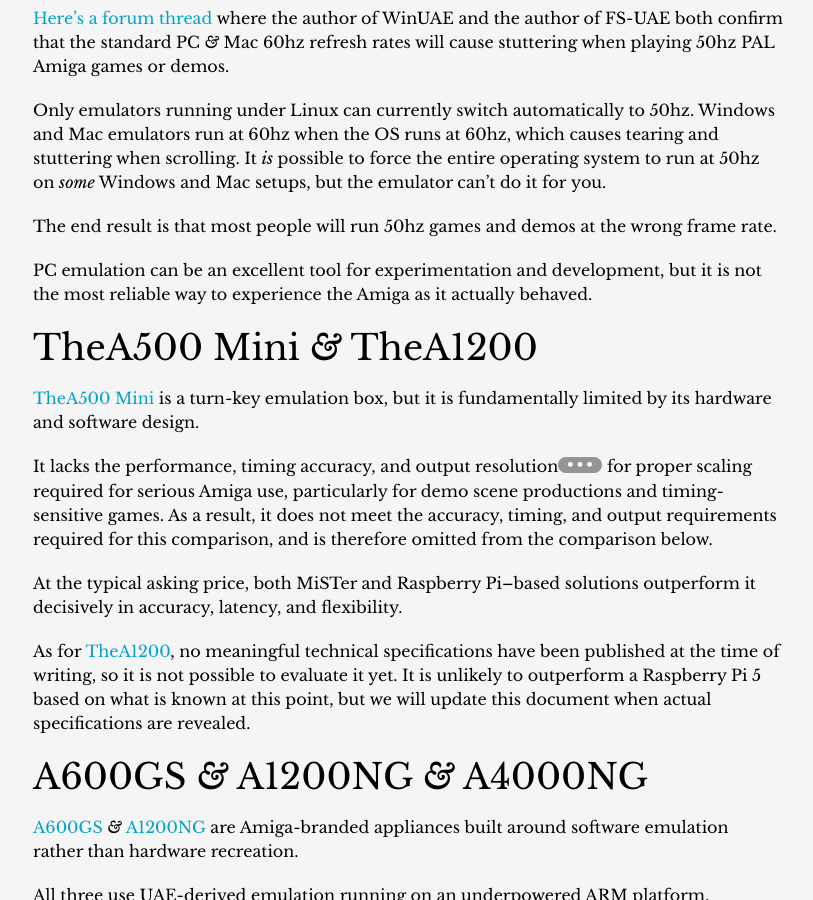
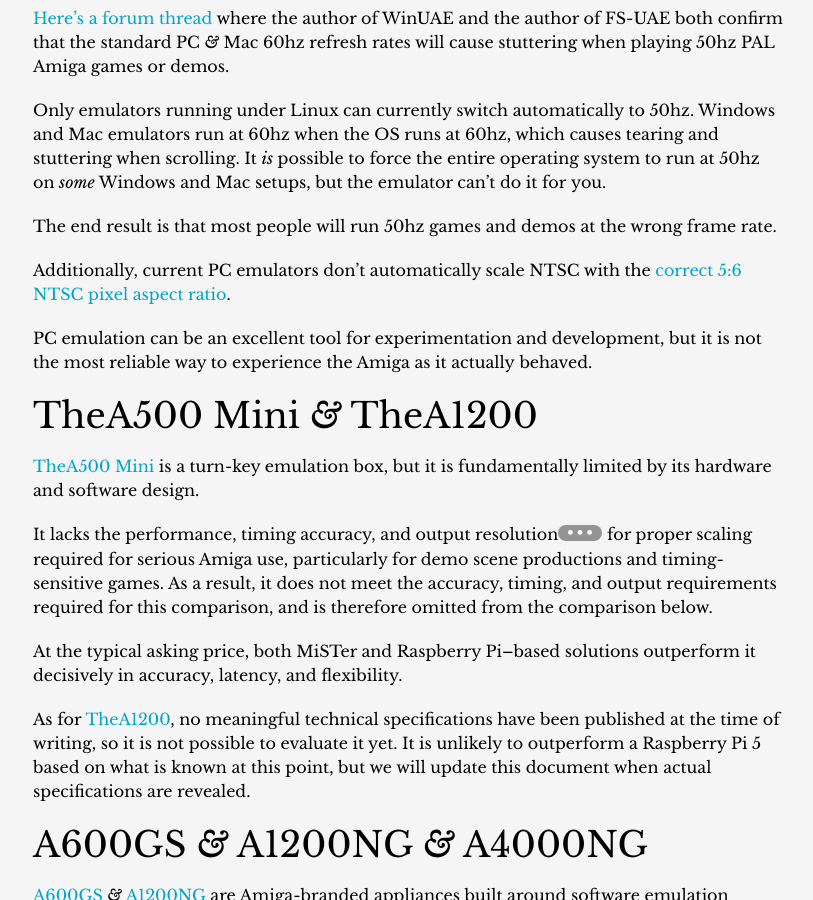
Before and after one commit to amigavision/amigavision.github.io, a Jekyll site: the page built from best.md, in a window 1280 px wide and 900 px high, scrolled down 1236 px. Shown: the whole window, without its empty margins (232-1045 px from the left). Built offline with Jekyll 4.4.1, drawn with Linux system fonts in a browser that asks for light colours.

Commit message:
Add detail on PAR

```diff
--- a/best.md
+++ b/best.md
@@ -34,6 +34,8 @@
 Only emulators running under Linux can currently switch automatically to 50hz. Windows and Mac emulators run at 60hz when the OS runs at 60hz, which causes tearing and stuttering when scrolling. It *is* possible to force the entire operating system to run at 50hz on *some* Windows and Mac setups, but the emulator can’t do it for you.
 
 The end result is that most people will run 50hz games and demos at the wrong frame rate.
+
+Additionally, current PC emulators don't automatically scale NTSC with the [correct 5:6 NTSC pixel aspect ratio](/ntsc).
 
 PC emulation can be an excellent tool for experimentation and development, but it is not the most reliable way to experience the Amiga as it actually behaved.
 
```
